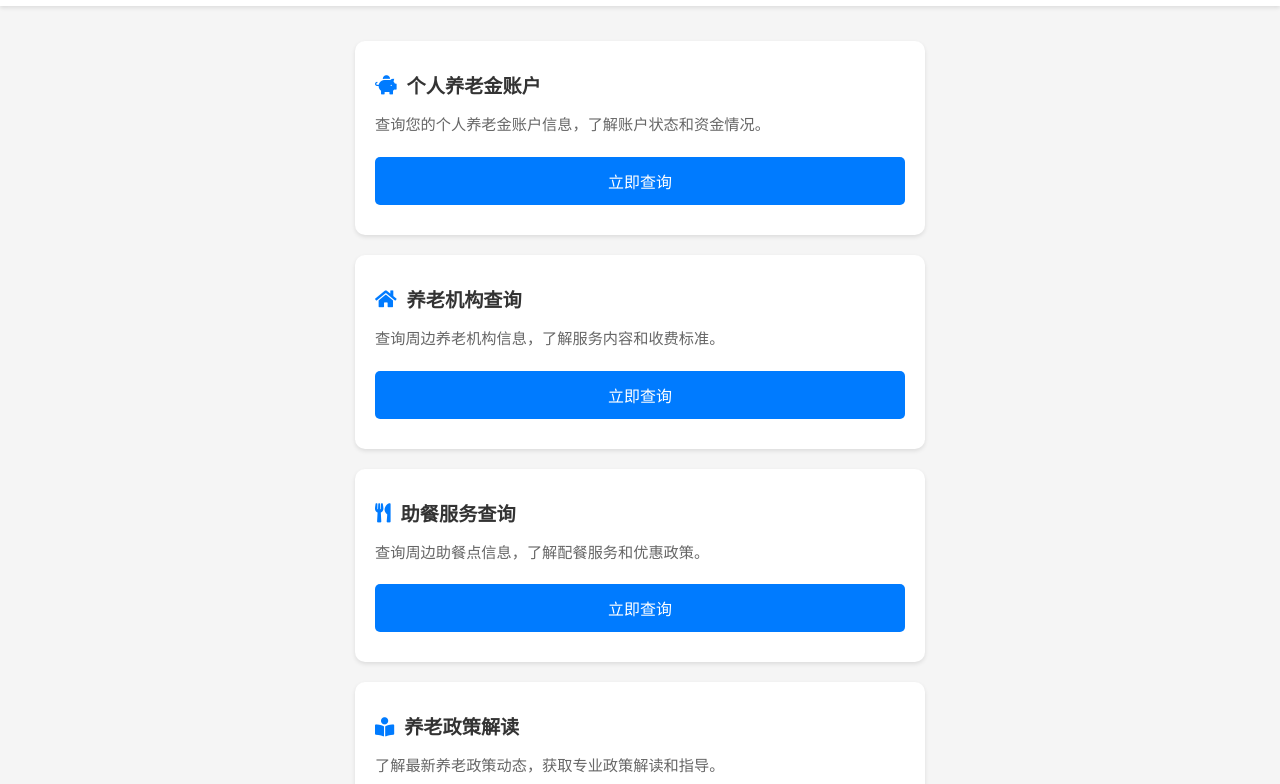
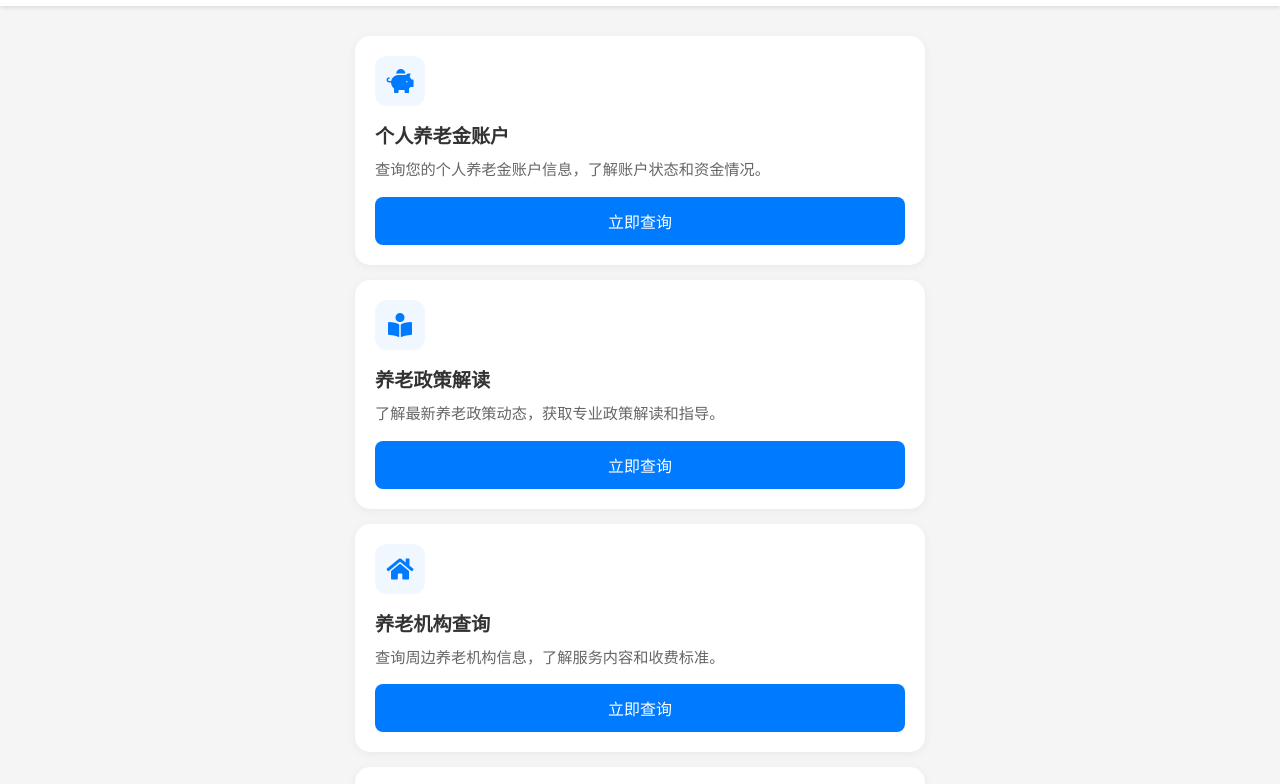
Before and after one commit to Dsanity98/htmltest, a plain HTML site: page government.html in a window 1280 px wide. Shown: the part 69-853 px from the top of the page. Drawn offline with Linux system fonts and the light colour scheme.

Commit message:
Add files via upload

```diff
--- a/government.html
+++ b/government.html
@@ -16,13 +16,14 @@
             font-family: 'Microsoft YaHei', sans-serif;
             background-color: #f5f5f5;
             overflow-x: hidden;
+            color: #333;
         }
 
         .header {
             text-align: center;
             padding: 20px 0;
             background-color: #fff;
-            margin-bottom: 20px;
+            margin-bottom: 15px;
             box-shadow: 0 2px 4px rgba(0,0,0,0.1);
             position: relative;
         }
@@ -35,58 +36,74 @@
             color: #007bff;
             text-decoration: none;
             font-size: 1.2em;
+            display: flex;
+            align-items: center;
+            gap: 5px;
         }
 
         .header h1 {
             color: #333;
             font-size: 1.5em;
+            margin: 0;
         }
 
         .container {
-            width: 100%;
+            padding: 15px;
             max-width: 600px;
             margin: 0 auto;
-            padding: 15px;
         }
 
-        .service-item {
+        .service-card {
             background: #fff;
-            padding: 30px 20px;
-            border-radius: 10px;
-            margin-bottom: 20px;
-            box-shadow: 0 2px 4px rgba(0,0,0,0.1);
+            border-radius: 15px;
+            padding: 20px;
+            margin-bottom: 15px;
+            box-shadow: 0 2px 10px rgba(0,0,0,0.05);
         }
 
-        .service-item h2 {
-            color: #333;
-            margin-bottom: 15px;
-            font-size: 1.2em;
+        .service-icon {
+            width: 50px;
+            height: 50px;
+            background-color: #f0f7ff;
+            border-radius: 12px;
             display: flex;
             align-items: center;
+            justify-content: center;
+            margin-bottom: 15px;
         }
 
-        .service-item h2 i {
-            margin-right: 10px;
+        .service-icon i {
+            font-size: 24px;
             color: #007bff;
         }
 
-        .service-item p {
+        .service-title {
+            font-size: 1.2em;
+            font-weight: 600;
+            margin-bottom: 10px;
+            color: #333;
+        }
+
+        .service-desc {
             color: #666;
-            margin-bottom: 20px;
+            font-size: 0.95em;
             line-height: 1.5;
-            font-size: 0.95em;
+            margin-bottom: 15px;
         }
 
         .btn {
-            display: inline-block;
+            display: block;
             width: 100%;
             padding: 12px 20px;
             background-color: #007bff;
             color: #fff;
             text-decoration: none;
-            border-radius: 5px;
+            border-radius: 8px;
             text-align: center;
+            font-size: 1em;
             transition: background-color 0.3s ease;
+            border: none;
+            cursor: pointer;
         }
 
         .btn:hover {
@@ -107,6 +124,26 @@
             .container {
                 padding: 10px;
             }
+
+            .service-card {
+                padding: 15px;
+            }
+
+            .header h1 {
+                font-size: 1.3em;
+            }
+
+            .service-title {
+                font-size: 1.1em;
+            }
+
+            .service-desc {
+                font-size: 0.9em;
+            }
+
+            .btn {
+                padding: 10px 15px;
+            }
         }
     </style>
 </head>
@@ -119,44 +156,48 @@
     </div>
 
     <div class="container">
-        <div class="service-item">
-            <h2>
+        <div class="service-card">
+            <div class="service-icon">
                 <i class="fas fa-piggy-bank"></i>
-                个人养老金账户
-            </h2>
-            <p>查询您的个人养老金账户信息，了解账户状态和资金情况。</p>
+            </div>
+            <div class="service-title">个人养老金账户</div>
+            <div class="service-desc">
+                查询您的个人养老金账户信息，了解账户状态和资金情况。
+            </div>
             <a href="https://www.wmslz.com/s/ZmDnj4H95gX" class="btn">立即查询</a>
         </div>
 
-            <!-- 新增养老机构查询 -->
-    <div class="service-item">
-        <h2>
-            <i class="fas fa-home"></i>
-            养老机构查询
-        </h2>
-        <p>查询周边养老机构信息，了解服务内容和收费标准。</p>
-        <a href="https://www.wmslz.com/s/iOvUsY19560" class="btn">立即查询</a>
-    </div>
+        <div class="service-card">
+            <div class="service-icon">
+                <i class="fas fa-book-reader"></i>
+            </div>
+            <div class="service-title">养老政策解读</div>
+            <div class="service-desc">
+                了解最新养老政策动态，获取专业政策解读和指导。
+            </div>
+            <a href="policy.html" class="btn">立即查询</a>
+        </div>
 
-    <!-- 新增助餐服务查询 -->
-    <div class="service-item">
-        <h2>
-            <i class="fas fa-utensils"></i>
-            助餐服务查询
-        </h2>
-        <p>查询周边助餐点信息，了解配餐服务和优惠政策。</p>
-        <a href="https://www.wmslz.com/s/nVajSvY95Zz" class="btn">立即查询</a>
-    </div>
+        <div class="service-card">
+            <div class="service-icon">
+                <i class="fas fa-home"></i>
+            </div>
+            <div class="service-title">养老机构查询</div>
+            <div class="service-desc">
+                查询周边养老机构信息，了解服务内容和收费标准。
+            </div>
+            <a href="https://www.wmslz.com/s/iOvUsY19560" class="btn">立即查询</a>
+        </div>
 
-
-
-        <div class="service-item">
-            <h2>
-                <i class="fas fa-book-reader"></i>
-                养老政策解读
-            </h2>
-            <p>了解最新养老政策动态，获取专业政策解读和指导。</p>
-            <a href="#" class="btn btn-outline">敬请期待</a>
+        <div class="service-card">
+            <div class="service-icon">
+                <i class="fas fa-utensils"></i>
+            </div>
+            <div class="service-title">助餐服务查询</div>
+            <div class="service-desc">
+                查询周边助餐点信息，了解配餐服务和优惠政策。
+            </div>
+            <a href="https://www.wmslz.com/s/nVajSvY95Zz" class="btn">立即查询</a>
         </div>
     </div>
 </body>
```
